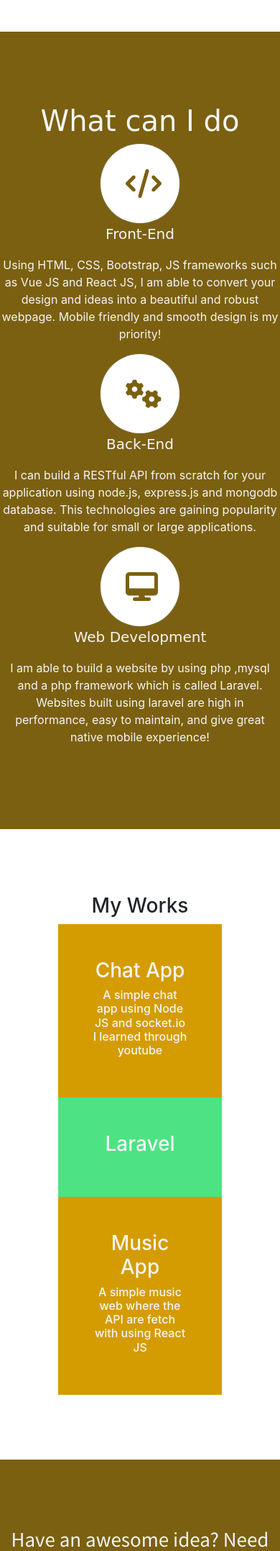
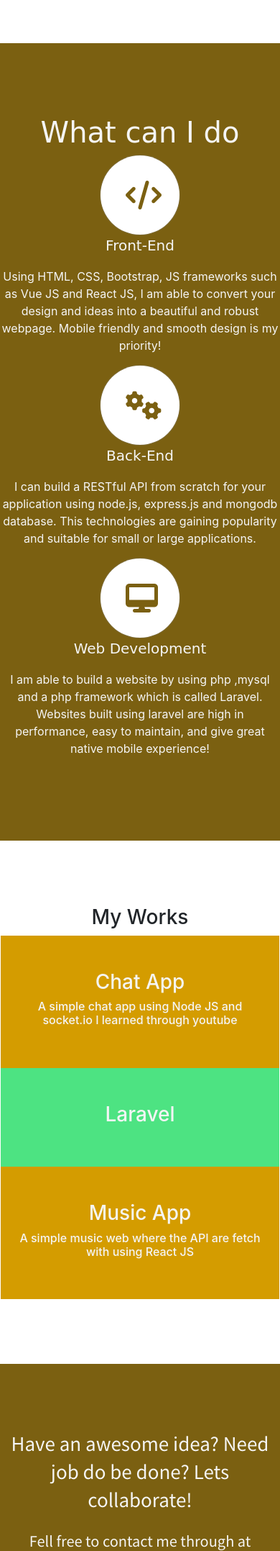
Before and after one commit to pholophus/iqbal.github.io, a PHP site: page / in a window 390 px wide. Shown: the part 2640-4795 px from the top of the page at 72% size. Run offline with PHP 8.4, Linux system fonts and the light colour scheme; some libraries are stand-ins or nearby versions; some web fonts are replaced.

Commit message:
toucj-up for mobile view

```diff
--- a/index.html
+++ b/index.html
@@ -38,7 +38,7 @@
             </div>
         </nav>
 
-        <div class="row my-3 start">
+        <div class="row my-3 start pb-3">
             <div class="col-md-4 col-12"></div>
             <div class="col-md-4 col-12 text-center">
                 <p class="big">Front-End, Back-End Web Developer</p>
@@ -121,7 +121,7 @@
         <div class="text-center skill" id="about">
             <h1>What can I do</h1>
             <div class="row">
-                <div class="col-md-4 col-8W mb-3">
+                <div class="col-md-4 col-12 mb-3">
                     <i class="fa fa-code" aria-hidden="true"></i>
                     <p>Front-End</p>
                     <span>
@@ -156,17 +156,17 @@
             </div>
         </div>
 
-        <div class="text-center px-5 work" id="works">
+        <div class="text-center work px-3" id="works">
             <h3>My Works</h3>
-            <div class="row px-5">
-                <div class="col-12 col-lg-4 col-md-4 px-5 py-5 one" onclick="location.href='chat.html';">
+            <div class="row">
+                <div class="col-md-4 col-12 py-5 one" onclick="location.href='chat.html';">
                     <h3>Chat App</h3>
                     <h6>A simple chat app using Node JS and socket.io I learned through youtube</h6>
                 </div>
-                <div class="col-12 col-lg-4 col-md-4 px-5 py-5 two" >
+                <div class=" col-md-4 col-12 py-5 two" >
                     <h3>Laravel</h3>
                 </div>
-                <div class="col-12 col-lg-4 col-md-4 px-5 py-5 one" onclick="window.open('https://github.com/pholophus/React-Music-App','_blank');">
+                <div class="col-md-4 col-12 py-5 one" onclick="window.open('https://github.com/pholophus/React-Music-App','_blank');">
                     <h3>Music App</h3>
                     <h6>A simple music web where the API are fetch with using React JS</h6>
                 </div>
@@ -180,8 +180,8 @@
             </span>
         </div>
 
-        <div class="text-center social-media">
-            <div class="row mt-5">
+        <div class="text-center social-media px-lg-5">
+            <div class="row mt-5 px-lg-5">
                 <div class="col-md col-4">
                     <i class="fa fa-facebook-square" aria-hidden="true" onclick="window.open('https://www.facebook.com/profile.php?id=100007147487633','_blank');"></i>
                 </div>
--- a/style.css
+++ b/style.css
@@ -33,8 +33,8 @@ html {
 
 .intro{
     font-size: 26px;
-    padding-top: 150px;
-    padding-bottom: 150px;
+    padding-top: 100px;
+    padding-bottom: 100px;
     background-color: #7b6011;
     color: whitesmoke;
     font-family: 'Arvo', serif;
@@ -80,7 +80,8 @@ html {
 /*--------------------------SKILL SECTION*--------------------------*/
 .skill{
     background-color: #7b6011;
-    padding: 100px 0px 100px;
+    padding-top: 100px;
+    padding-bottom: 100px;
     color: whitesmoke;
 }
 
```
